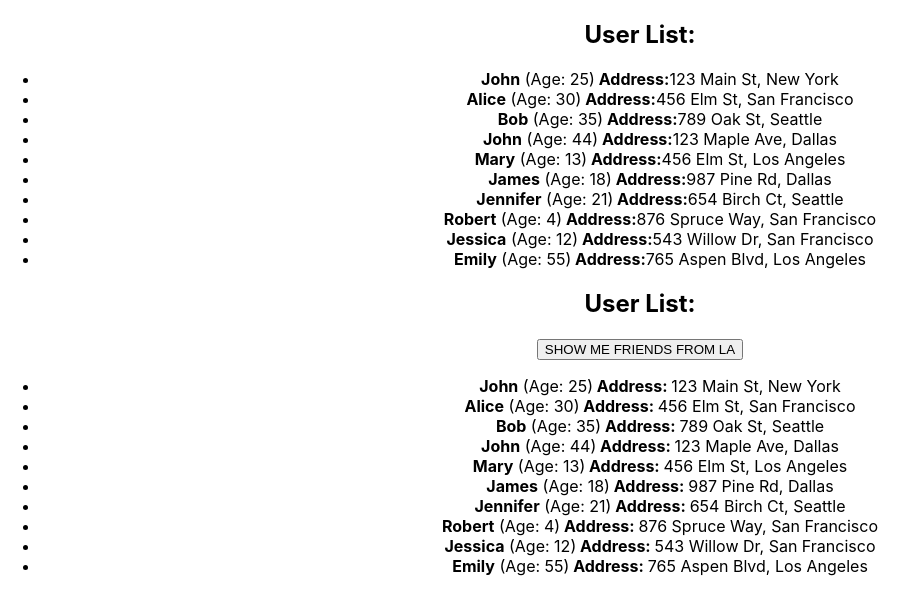
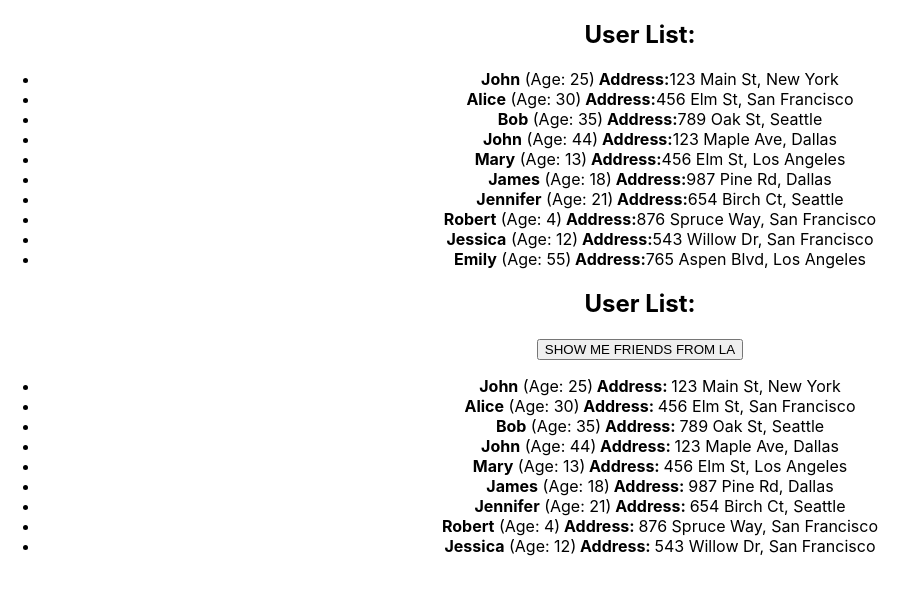
Before and after one commit to kirshmatvey/homework-front-main, a React (Create React App) app: page / in a window 1280 px wide. Shown: the top 614 px of the page, without its empty margins (0-918 px from the left). Built offline with nearby package versions, Linux system fonts and the light colour scheme.

Commit message:
new feature

```diff
--- a/src/HW/2/HW2.tsx
+++ b/src/HW/2/HW2.tsx
@@ -40,7 +40,6 @@ export const HW2 = () => {
       { id: 7, name: 'Jennifer', age: 21, address: { street: '654 Birch Ct', city: 'Seattle' } },
       { id: 8, name: 'Robert', age: 4, address: { street: '876 Spruce Way', city: 'San Francisco' } },
       { id: 9, name: 'Jessica', age: 12, address: { street: '543 Willow Dr', city: 'San Francisco' } },
-      { id: 10, name: 'Emily', age: 55, address: { street: '765 Aspen Blvd', city: 'Los Angeles' } },
     ]
   }
 
```
